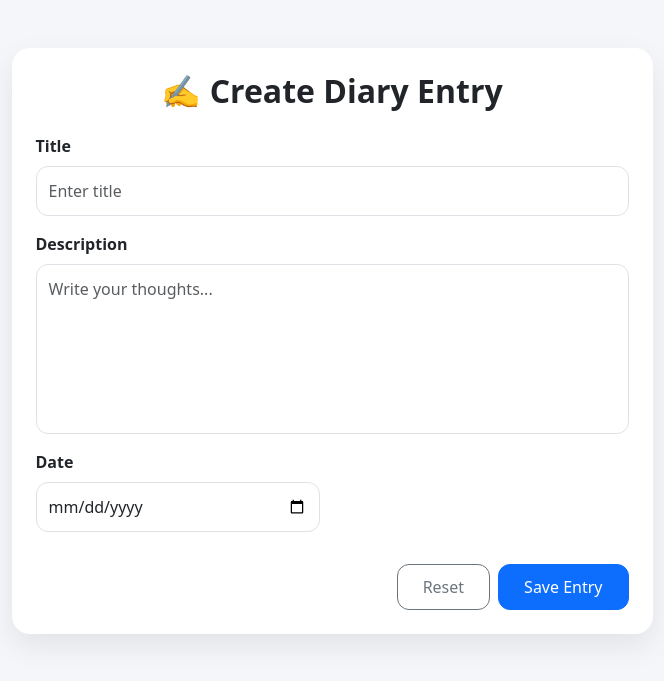
After one commit to Abhinavpardhu/Diary, a Django app: page /page/ in a window 1280 px wide. The commit adds this page. Shown: the top 681 px of the page, without its empty margins (308-972 px from the left). Run offline with Django 5.2, Linux system fonts and the light colour scheme.

Commit message:
CRUD done

```diff
--- a/Diary/urls.py
+++ b/Diary/urls.py
@@ -16,10 +16,11 @@ Including another URLconf
 """
 from django.contrib import admin
 from django.urls import path
-from Home.views import home
+from Home.views import home,page
 from authentication.views import login
 urlpatterns = [
     path('admin/', admin.site.urls),
     path('',home, name='home'),
     path('login/', login, name='login'),
+     path('page/',page , name='page'),
 ]
--- a/Home/admin.py
+++ b/Home/admin.py
@@ -1,4 +1,4 @@
 from django.contrib import admin
-from .models import page
+from .models import pag
 # Register your models here.
-admin.site.register(page)
+admin.site.register(pag)
--- a/Home/templates/home.html
+++ b/Home/templates/home.html
@@ -278,7 +278,7 @@
                     yesterday."
                 </p>
 
-                <a href="/"
+                <a href="page/"
                    class="btn btn-light btn-lg btn-create">
 
                     <i class="bi bi-plus-circle-fill"></i>
--- /dev/null
+++ b/Home/templates/page.html
@@ -0,0 +1,130 @@
+<!DOCTYPE html>
+<html lang="en">
+<head>
+    <meta charset="UTF-8">
+    <meta name="viewport" content="width=device-width, initial-scale=1.0">
+    <title>New Diary Entry</title>
+
+    <link href="https://cdn.jsdelivr.net/npm/bootstrap@5.3.7/dist/css/bootstrap.min.css" rel="stylesheet">
+
+    <style>
+        body{
+            background:#f4f6f9;
+        }
+
+        .card{
+            border:none;
+            border-radius:18px;
+            box-shadow:0 12px 30px rgba(0,0,0,.08);
+        }
+
+        .form-control{
+            border-radius:12px;
+            padding:12px;
+        }
+
+        textarea{
+            resize:none;
+        }
+
+        h2{
+            font-weight:700;
+        }
+
+        .btn{
+            border-radius:12px;
+            padding:10px 25px;
+        }
+    </style>
+</head>
+<body>
+
+<div class="container py-5">
+
+    <div class="row justify-content-center">
+
+        <div class="col-lg-7">
+
+            <div class="card p-4">
+
+                <h2 class="text-center mb-4">
+                    ✍️ Create Diary Entry
+                </h2>
+
+                <form method="POST" action="/">
+                    {% csrf_token %}
+
+                    <div class="mb-3">
+                        <label class="form-label fw-semibold">
+                            Title
+                        </label>
+
+                        <input
+                            type="text"
+                            class="form-control"
+                            name="title"
+                            placeholder="Enter title"
+                            required>
+                    </div>
+
+                    <div class="mb-3">
+                        <label class="form-label fw-semibold">
+                            Description
+                        </label>
+
+                        <textarea
+                            class="form-control"
+                            rows="6"
+                            name="description"
+                            placeholder="Write your thoughts..."
+                            required></textarea>
+                    </div>
+
+                    <div class="row">
+
+                        <div class="col-md-6 mb-3">
+                            <label class="form-label fw-semibold">
+                                Date
+                            </label>
+
+                            <input
+                                type="date"
+                                class="form-control"
+                                name="date"
+                                >
+                        </div>
+
+
+
+                    </div>
+
+                    <div class="d-flex justify-content-end gap-2 mt-3">
+
+                        <button
+                            type="reset"
+                            class="btn btn-outline-secondary">
+                            Reset
+                        </button>
+
+                        <button
+                            type="submit"
+                            class="btn btn-primary">
+                            Save Entry
+                        </button>
+
+                    </div>
+
+                </form>
+
+            </div>
+
+        </div>
+
+    </div>
+
+</div>
+
+<script src="https://cdn.jsdelivr.net/npm/bootstrap@5.3.7/dist/js/bootstrap.bundle.min.js"></script>
+
+</body>
+</html>
--- a/Home/views.py
+++ b/Home/views.py
@@ -1,6 +1,15 @@
 from django.shortcuts import render
 from django.http import HttpResponse
 from django.contrib.auth.decorators import login_required
+from .models import pag
+
 @login_required(login_url='/login/')
 def home(request):
+    if request.method=="POST":
+        des=request.POST.get("description")
+        pag.objects.create(content=des)
+        return render(request, 'home.html')
+
     return render(request, 'home.html')
+def page(request):
+    return render(request, 'page.html')
```
Also changed, not shown: Home/models.py (+4 -3 lines), Home/migrations/0002_alter_page_content.py (added), Home/migrations/0003_alter_page_dat.py (added), Home/migrations/0004_pag_delete_page.py (added), db.sqlite3.
